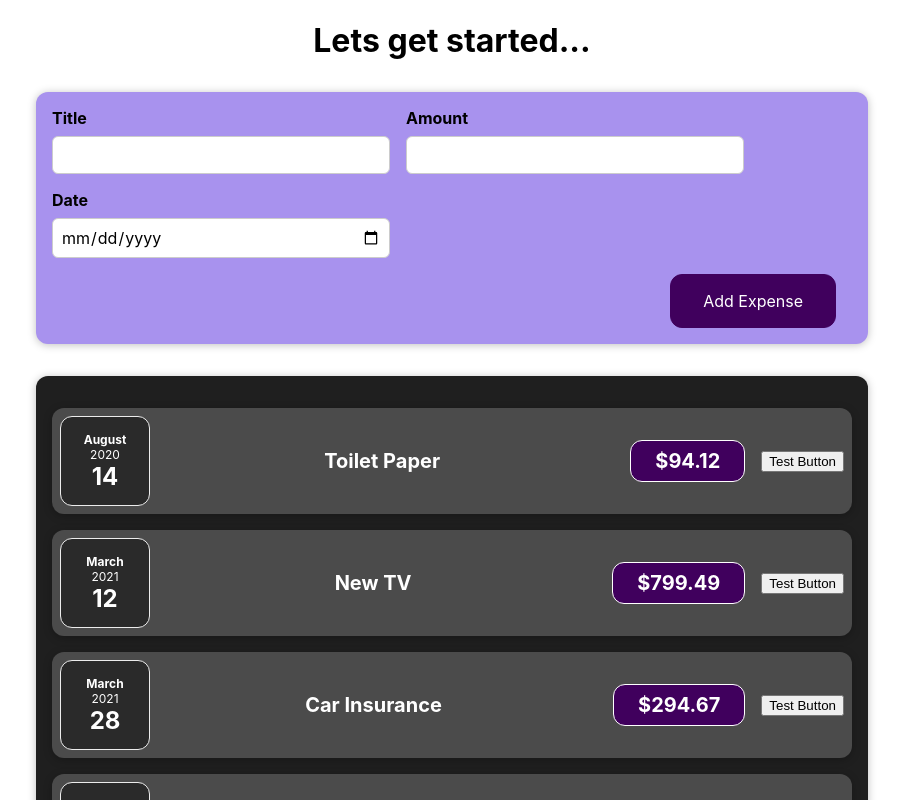
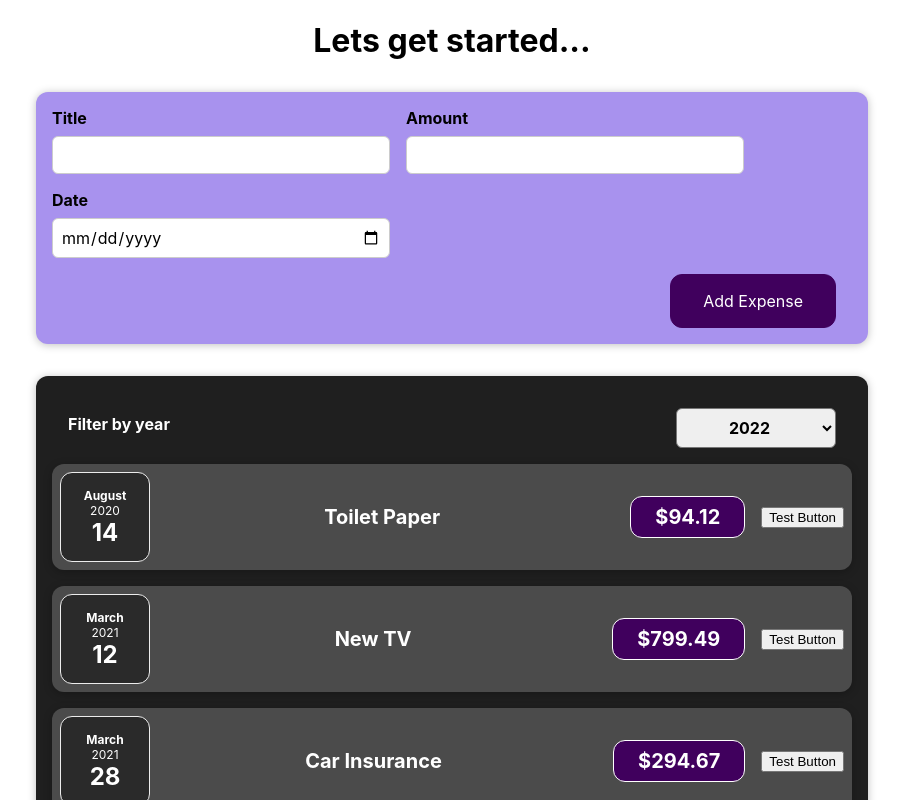
Before and after one commit to smarigowda/reactjs-udemycourse-maxmillan, a React (Create React App) app: page / in a window 1280 px wide. Shown: the top 800 px of the page, without its empty margins (188-1091 px from the left). Built offline with nearby package versions, Linux system fonts and the light colour scheme.

Commit message:
expenses filter component added

```diff
--- a/src/components/Expenses/Expenses.tsx
+++ b/src/components/Expenses/Expenses.tsx
@@ -1,3 +1,4 @@
+import ExpensesFilter from "../NewExpense/ExpensesFilter";
 import { Card } from "../UI/Card";
 import ExpenseItem from "./ExpenseItem";
 import { IExpenseItem } from "./ExpenseItem";
@@ -8,8 +9,14 @@ interface IExpenseItems {
 }
 
 export const Expenses: React.FC<IExpenseItems> = (props) => {
+  const filteredYear = (year: string) => {
+    console.log("at Expenses: onExpensesFilterHandler called");
+    console.log(year);
+  };
   return (
+    <div>
       <Card className="expenses">
+        <ExpensesFilter filteredYear={filteredYear} />
         {props.items.map((data) => {
           return (
             <ExpenseItem
@@ -21,5 +28,6 @@ export const Expenses: React.FC<IExpenseItems> = (props) => {
           );
         })}
       </Card>
+    </div>
   );
 };
--- /dev/null
+++ b/src/components/NewExpense/ExpensesFilter.css
@@ -0,0 +1,24 @@
+.expenses-filter {
+  color: white;
+  padding: 0 1rem;
+}
+
+.expenses-filter__control {
+  display: flex;
+  width: 100%;
+  align-items: center;
+  justify-content: space-between;
+  margin: 1rem 0;
+}
+
+.expenses-filter label {
+  font-weight: bold;
+  margin-bottom: 0.5rem;
+}
+
+.expenses-filter select {
+  font: inherit;
+  padding: 0.5rem 3rem;
+  font-weight: bold;
+  border-radius: 6px;
+}
--- /dev/null
+++ b/src/components/NewExpense/ExpensesFilter.tsx
@@ -0,0 +1,29 @@
+import React from "react";
+
+import "./ExpensesFilter.css";
+
+export interface IExpensesFilter {
+  filteredYear: (year: string) => void;
+}
+
+const ExpensesFilter: React.FC<IExpensesFilter> = (props) => {
+  const onChangeHandler = (event: React.ChangeEvent) => {
+    const target = event.target as HTMLSelectElement;
+    props.filteredYear(target.value);
+  };
+  return (
+    <div className="expenses-filter">
+      <div className="expenses-filter__control">
+        <label>Filter by year</label>
+        <select onChange={onChangeHandler}>
+          <option value="2022">2022</option>
+          <option value="2021">2021</option>
+          <option value="2020">2020</option>
+          <option value="2019">2019</option>
+        </select>
+      </div>
+    </div>
+  );
+};
+
+export default ExpensesFilter;
```
Lines whose indentation alone changed are shown as unchanged.
